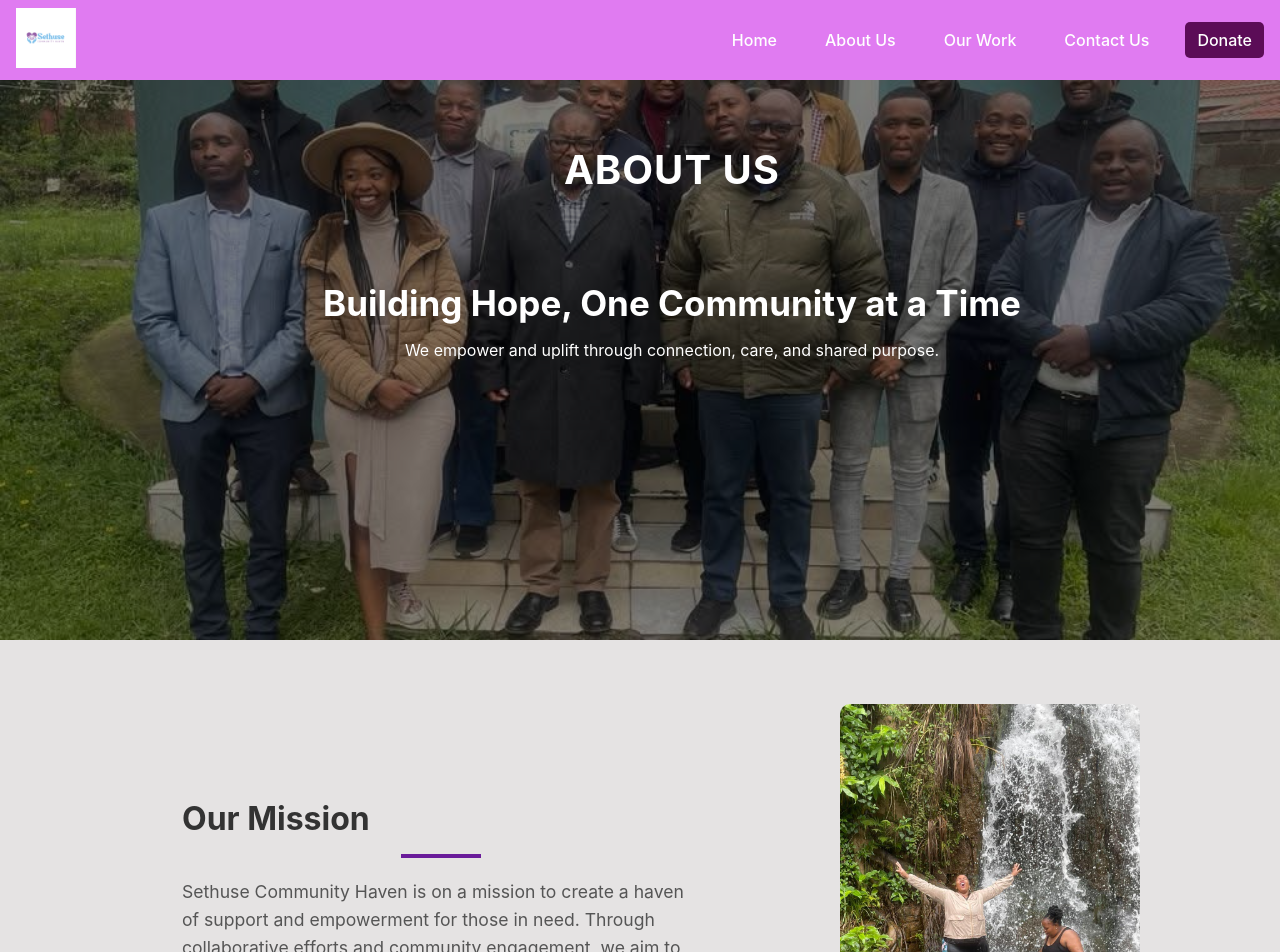
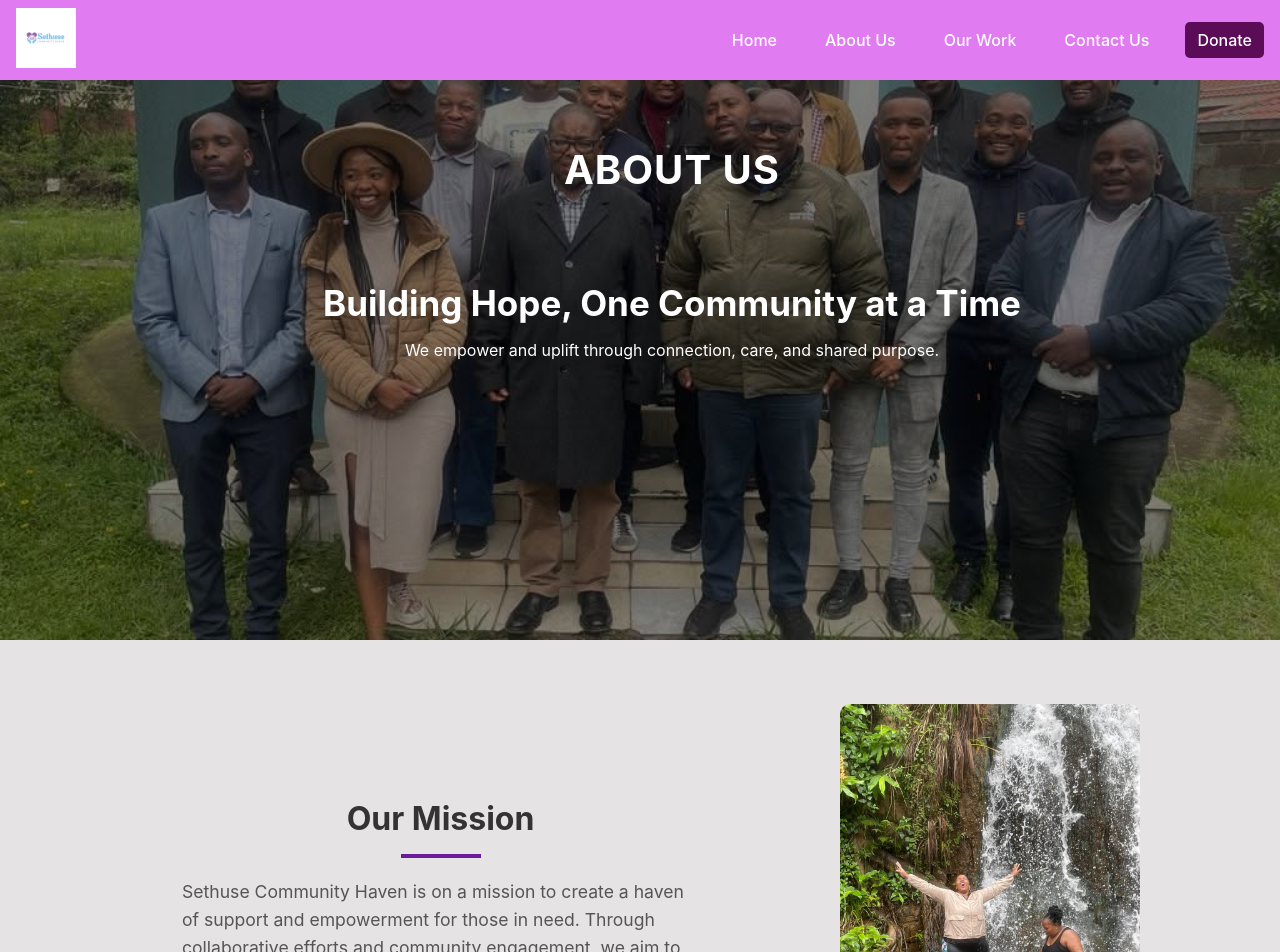
Before and after one commit to SmaSema/sethuse-website, a React (Create React App) app: page /about in a window 1280 px wide. Shown: the top 952 px of the page. Built offline with nearby package versions, Linux system fonts and the light colour scheme.

Commit message:
33th  commit

```diff
--- a/src/components/AboutUs_page/MissionAbout.css
+++ b/src/components/AboutUs_page/MissionAbout.css
@@ -20,6 +20,7 @@
   font-size: 2rem;
   margin-bottom: 1rem;
   color: #333;
+  text-align: center; /* Center text and divider */
 }
 
 /*Line Under*/
@@ -30,6 +31,7 @@
   border: none;
   margin: 10px auto 20px; /* Spacing around the line */
 }
+
 
 .mission-text p {
   font-size: 1.1rem;
```
